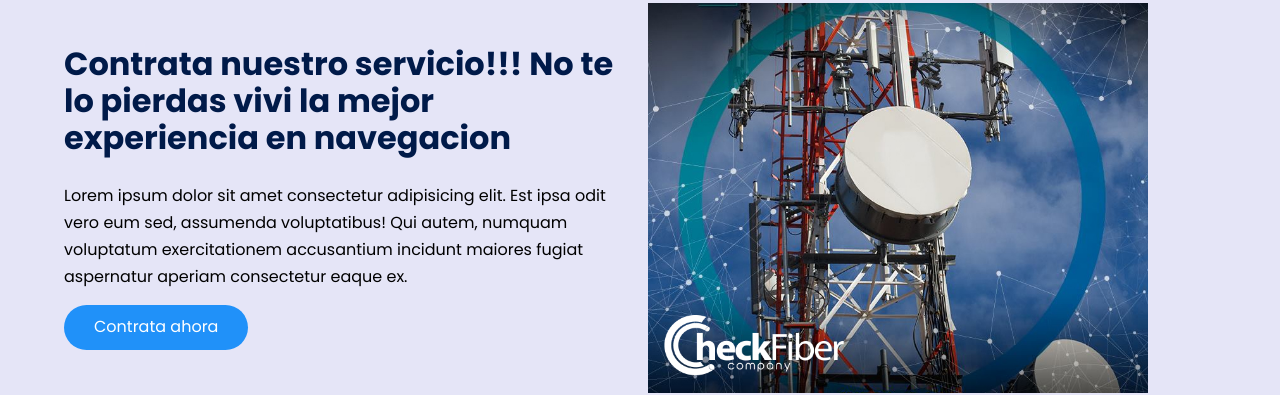
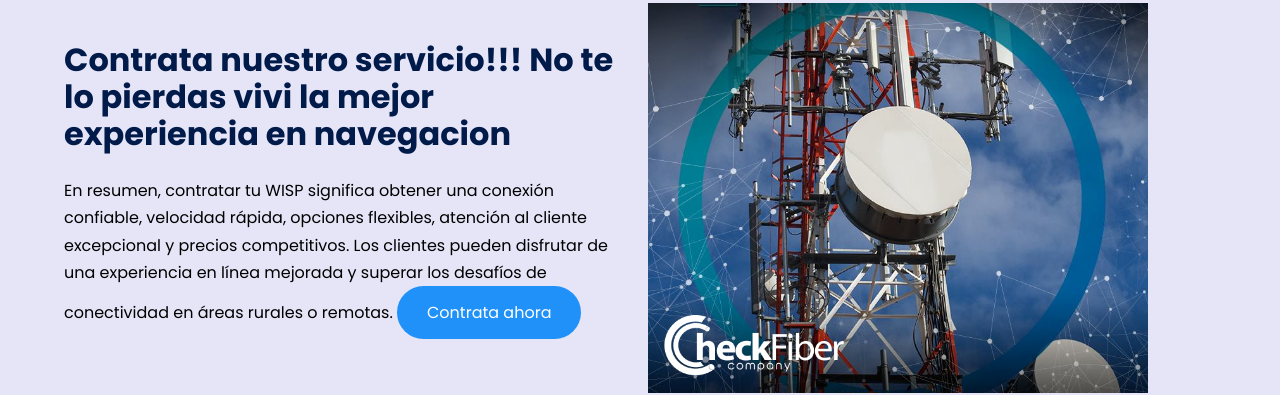
Before and after one commit to ldragush/ldragush.github.io, a plain HTML site: page index.html in a window 1280 px wide. Shown: the part 1435-1830 px from the top of the page. Drawn offline with Linux system fonts and the light colour scheme.

Commit message:
PUBLICIDAD
NUEVAS PALABRAS

```diff
--- a/index.html
+++ b/index.html
@@ -115,8 +115,7 @@
             <div class="knowledge__container container">
                 <div class="knowledge__texts">
                     <h2 class="subtitle">Contrata nuestro servicio!!! No te lo pierdas vivi la mejor experiencia en navegacion</h2>
-                    <p class="knowledge__paragraph">Lorem ipsum dolor sit amet consectetur adipisicing elit. Est ipsa odit vero eum sed,
-                    assumenda voluptatibus! Qui autem, numquam voluptatum exercitationem accusantium incidunt maiores fugiat aspernatur aperiam consectetur eaque ex.</p>
+                    <p class="knowledge__paragraph">En resumen, contratar tu WISP significa obtener una conexión        confiable, velocidad rápida, opciones flexibles, atención al cliente excepcional y precios              competitivos. Los clientes pueden disfrutar de una experiencia en línea mejorada y superar los              desafíos de conectividad en áreas rurales o remotas.
                     <a href="#" class="cta">Contrata ahora</a>
 
 
```
